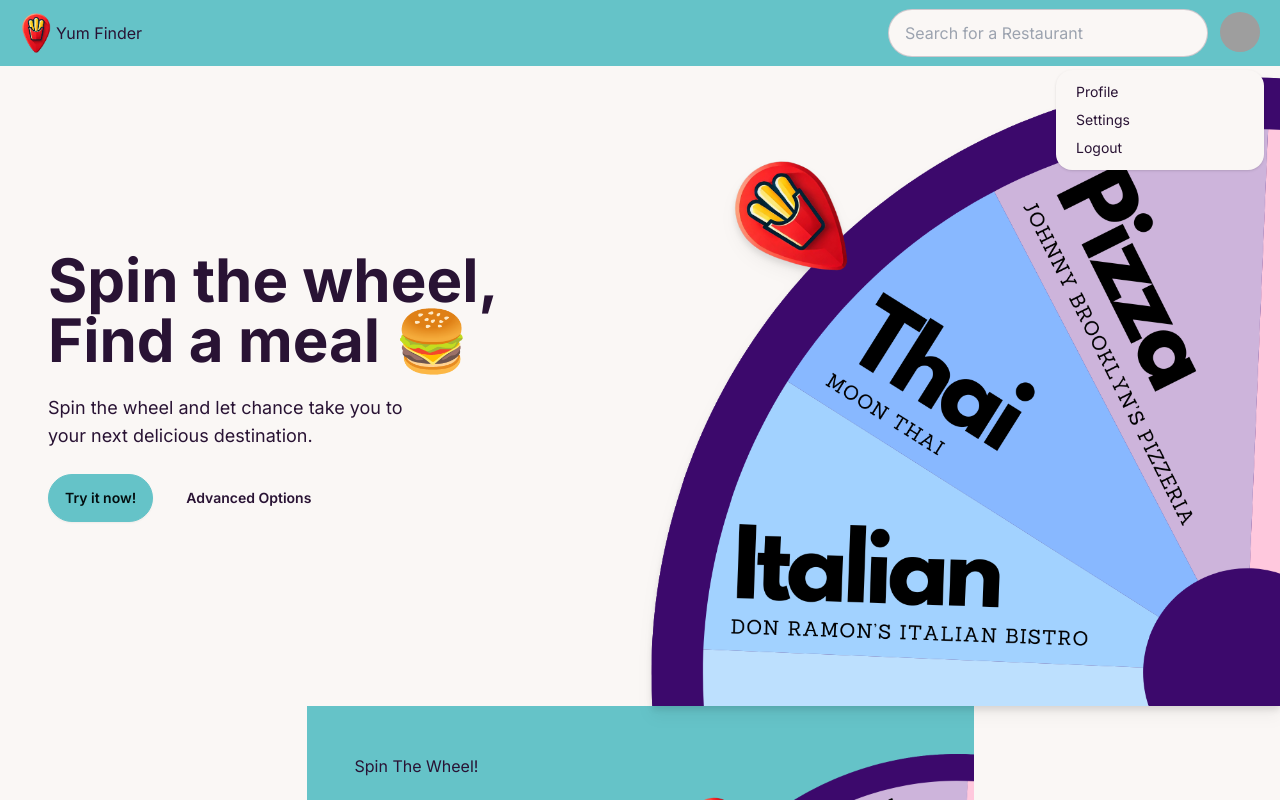
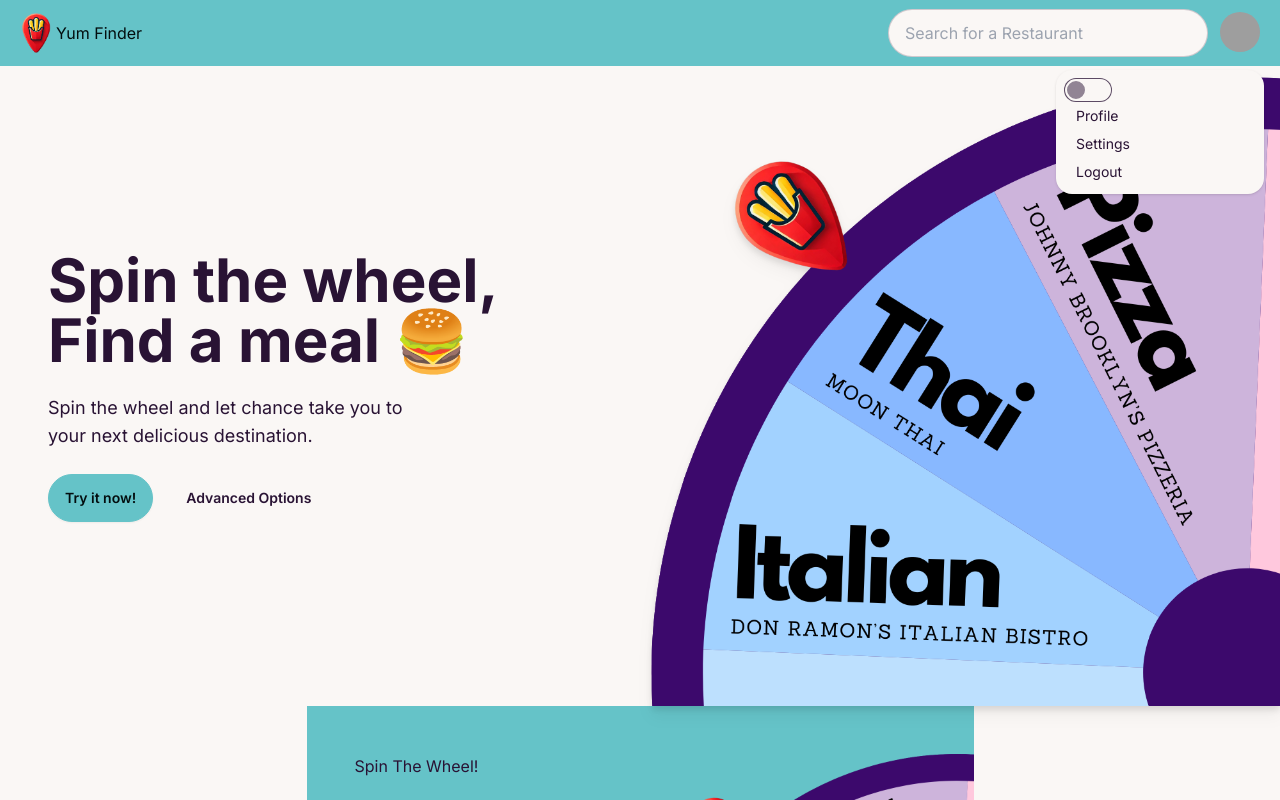
Before and after one commit to helloWerld/restaurant, a Next.js app: page / in a window 1280 px wide. Both pictures are taken after a click on the button 1240 px from the left and 32 px from the top of the page. Shown: the top 800 px of the page. Built offline with nearby package versions, Linux system fonts and the light colour scheme; grey boxes are pictures that could not be loaded.

Commit message:
navbar link

```diff
--- a/src/components/Navbar.jsx
+++ b/src/components/Navbar.jsx
@@ -5,7 +5,7 @@ import Link from 'next/link';
 const Navbar = () => {
 	return (
 		<div className="navbar bg-primary px-4">
-			<Link href="/" className="flex-1">
+			<Link href="/" className="flex-1 text-primary-content">
 				<img src={logo.src} className="w-10 h-10" /> Yum Finder
 			</Link>
 			<div className="flex-none gap-2">
@@ -40,6 +40,12 @@ const Navbar = () => {
 								className="input input-bordered w-48"
 							/>
 						</div>
+						<input
+							type="checkbox"
+							value="synthwave"
+							className="toggle theme-controller"
+						/>
+
 						<li>
 							<Link href="/dashboard" className="justify-between">
 								Profile
--- a/tailwind.config.js
+++ b/tailwind.config.js
@@ -1,7 +1,7 @@
 /** @type {import('tailwindcss').Config} */
 module.exports = {
 	daisyui: {
-		themes: ['cupcake'],
+		themes: ['cupcake', 'synthwave'],
 	},
 	content: [
 		'./src/pages/**/*.{js,ts,jsx,tsx,mdx}',
```
